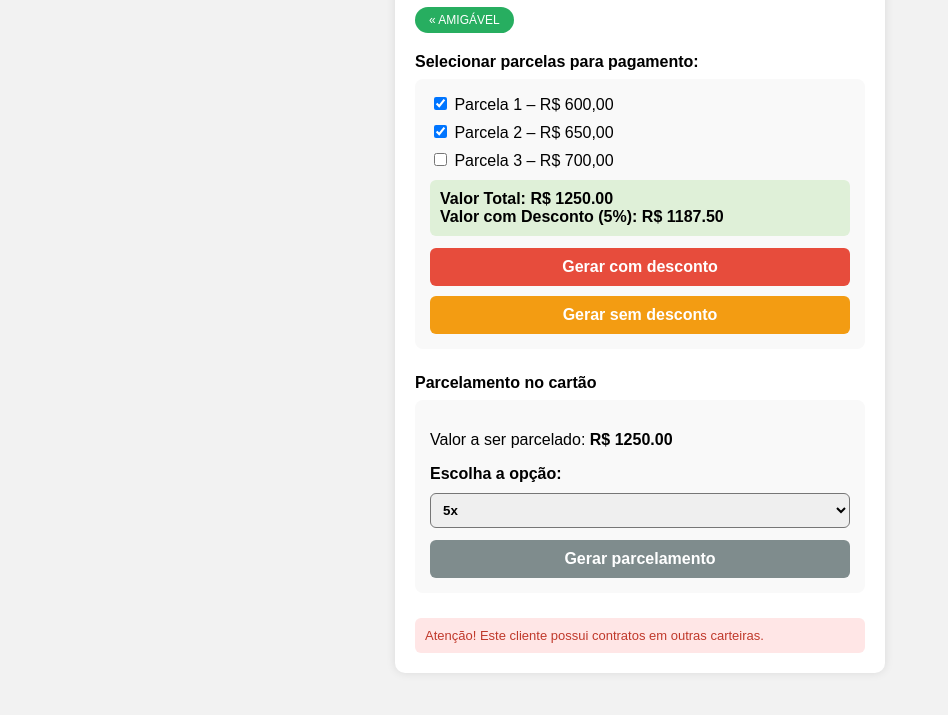
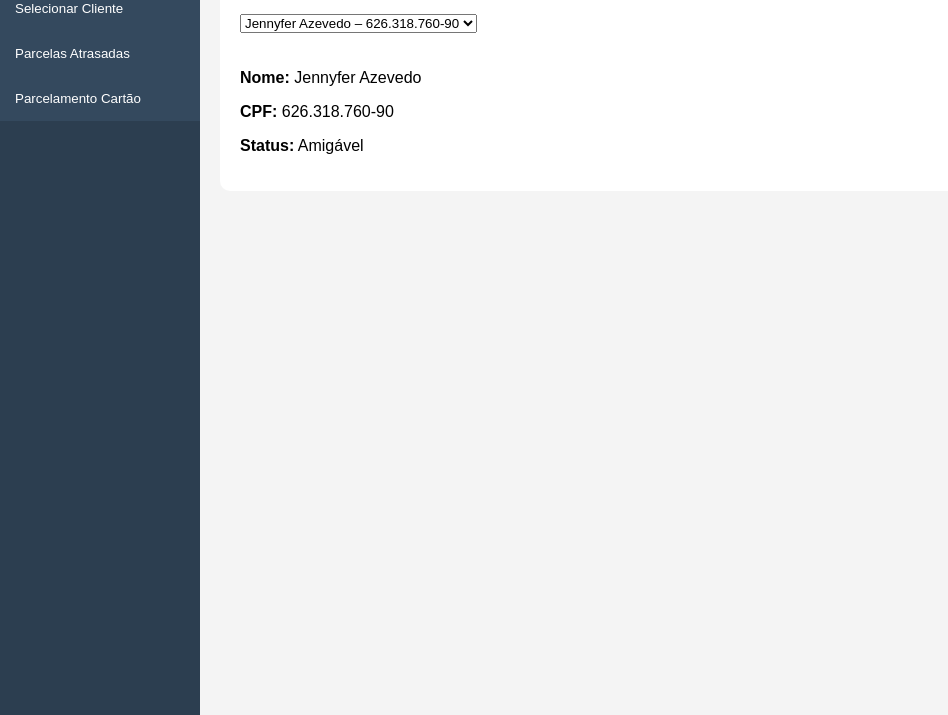
Before and after one commit to henri524/tela-unica-gvc, a plain HTML site: page index.html in a window 1280 px wide. Shown: the part 85-800 px from the top of the page, without its empty margins (0-948 px from the left). Drawn offline with Linux system fonts and the light colour scheme.

Commit message:
Update index.html

```diff
--- a/index.html
+++ b/index.html
@@ -1,91 +1,72 @@
 <!DOCTYPE html>
 <html lang="pt-BR">
 <head>
-  <meta charset="UTF-8" />
-  <meta name="viewport" content="width=device-width, initial-scale=1.0"/>
-  <title>Tela Única GVC – Interativo</title>
+  <meta charset="UTF-8">
+  <meta name="viewport" content="width=device-width, initial-scale=1.0">
+  <title>Tela Única GVC – Beta</title>
   <style>
     body {
+      margin: 0;
       font-family: Arial, sans-serif;
-      background-color: #f2f2f2;
-      margin: 0;
+      background-color: #f4f4f4;
+    }
+
+    .menu {
+      width: 200px;
+      background-color: #2c3e50;
+      color: white;
+      height: 100vh;
+      position: fixed;
+      padding-top: 20px;
+    }
+
+    .menu h2 {
+      text-align: center;
+      font-size: 18px;
+    }
+
+    .menu button {
+      width: 100%;
+      padding: 15px;
+      background-color: #34495e;
+      border: none;
+      color: white;
+      text-align: left;
+      cursor: pointer;
+    }
+
+    .menu button:hover {
+      background-color: #1abc9c;
+    }
+
+    .conteudo {
+      margin-left: 200px;
       padding: 20px;
     }
 
-    .container {
-      background-color: #fff;
-      border-radius: 10px;
-      padding: 20px;
-      max-width: 450px;
-      margin: auto;
-      box-shadow: 0 0 10px rgba(0,0,0,0.1);
-    }
-
-    .header {
-      font-size: 22px;
-      font-weight: bold;
-    }
-
-    .subheader {
-      font-size: 14px;
-      color: #666;
-      margin-bottom: 10px;
-    }
-
-    .status {
-      background-color: #27ae60;
-      color: white;
-      padding: 6px 14px;
-      border-radius: 20px;
-      font-size: 12px;
-      display: inline-block;
+    .cliente-select {
       margin-bottom: 20px;
     }
 
-    .section {
-      margin-bottom: 25px;
-    }
-
-    .section-title {
-      font-weight: bold;
-      margin-bottom: 8px;
-    }
-
     .card {
-      background-color: #f9f9f9;
-      padding: 15px;
-      border-radius: 8px;
-    }
-
-    .buttons {
-      display: flex;
-      flex-direction: column;
-      gap: 10px;
-      margin-top: 12px;
+      background-color: white;
+      padding: 20px;
+      border-radius: 10px;
+      margin-bottom: 20px;
     }
 
     .btn {
-      padding: 10px;
-      text-align: center;
-      border-radius: 6px;
-      font-weight: bold;
+      background-color: #27ae60;
       color: white;
+      border: none;
+      padding: 10px 15px;
+      margin-top: 10px;
       cursor: pointer;
+      border-radius: 5px;
     }
 
-    .btn-red { background-color: #e74c3c; }
-    .btn-orange { background-color: #f39c12; }
-    .btn-green { background-color: #27ae60; }
-    .btn-gray { background-color: #7f8c8d; }
-
-    select {
-      width: 100%;
-      padding: 8px;
-      border-radius: 6px;
-      margin-top: 10px;
-      font-weight: bold;
-    }
-
+    .btn-red { background-color: #c0392b; }
+    .btn-blue { background-color: #2980b9; }
     .checkbox-list label {
       display: block;
       margin-bottom: 8px;
@@ -93,109 +74,174 @@
 
     .total-box {
       margin-top: 10px;
-      background: #dff0d8;
+      background: #ecf0f1;
       padding: 10px;
       border-radius: 6px;
       font-weight: bold;
     }
 
-    .alert {
-      background-color: #ffe6e6;
-      color: #c0392b;
-      padding: 10px;
-      border-radius: 6px;
-      font-size: 13px;
-      margin-top: 15px;
+    @media (max-width: 600px) {
+      .menu {
+        position: static;
+        width: 100%;
+        height: auto;
+      }
+      .conteudo {
+        margin-left: 0;
+      }
     }
   </style>
+</head>
+<body>
 
-  <script>
-    const parcelas = [
-      { id: 1, descricao: 'Parcela 1 - Venc. 10/06', valor: 600.00 },
-      { id: 2, descricao: 'Parcela 2 - Venc. 10/07', valor: 650.00 },
-      { id: 3, descricao: 'Parcela 3 - Venc. 10/08', valor: 700.00 }
-    ];
-
-    function atualizarTotal() {
-      const checkboxes = document.querySelectorAll('.parcela-checkbox');
-      let total = 0;
-
-      checkboxes.forEach((cb, index) => {
-        if (cb.checked) {
-          total += parcelas[index].valor;
-        }
-      });
-
-      document.getElementById("valorTotal").innerText = "R$ " + total.toFixed(2);
-
-      const comDesconto = total * 0.95;
-      document.getElementById("valorDesconto").innerText = "R$ " + comDesconto.toFixed(2);
-      document.getElementById("valorCartao").innerText = "R$ " + total.toFixed(2);
-    }
-
-    function gerarBoletoComDesconto() {
-      const texto = document.getElementById("valorDesconto").innerText;
-      alert("Boleto com 5% de desconto gerado: " + texto);
-    }
-
-    function gerarBoletoSemDesconto() {
-      const texto = document.getElementById("valorTotal").innerText;
-      alert("Boleto gerado sem desconto: " + texto);
-    }
-
-    function gerarParcelamento() {
-      const texto = document.getElementById("valorCartao").innerText;
-      const parcelas = document.getElementById("opcaoParcelas").value;
-      const valor = parseFloat(texto.replace("R$", "").replace(",", "."));
-      const valorParcela = (valor / parcelas).toFixed(2);
-      alert(`Parcelado em ${parcelas}x de R$ ${valorParcela}`);
-    }
-  </script>
-</head>
-<body onload="atualizarTotal()">
-  <div class="container">
-    <div class="header">Jennyfer Azevedo</div>
-    <div class="subheader">626.318.760-90</div>
-    <div class="status">« AMIGÁVEL</div>
-
-    <div class="section">
-      <div class="section-title">Selecionar parcelas para pagamento:</div>
-      <div class="card checkbox-list">
-        <label><input type="checkbox" class="parcela-checkbox" checked onchange="atualizarTotal()"> Parcela 1 – R$ 600,00</label>
-        <label><input type="checkbox" class="parcela-checkbox" checked onchange="atualizarTotal()"> Parcela 2 – R$ 650,00</label>
-        <label><input type="checkbox" class="parcela-checkbox" onchange="atualizarTotal()"> Parcela 3 – R$ 700,00</label>
-
-        <div class="total-box">
-          Valor Total: <span id="valorTotal">R$ 0,00</span><br/>
-          Valor com Desconto (5%): <span id="valorDesconto">R$ 0,00</span>
+<div class="menu">
+  <h2>Menu</h2>
+  <button onclick="mostrarTela('cliente')">Selecionar Cliente</button>
+  <button onclick="mostrarTela('parcelas')">Parcelas Atrasadas</button>
+  <button onclick="mostrarTela('cartao')">Parcelamento Cartão</button>
 </div>
 
-        <div class="buttons">
-          <div class="btn btn-red" onclick="gerarBoletoComDesconto()">Gerar com desconto</div>
-          <div class="btn btn-orange" onclick="gerarBoletoSemDesconto()">Gerar sem desconto</div>
-        </div>
+<div class="conteudo">
+  <div id="cliente" class="card">
+    <h3>Selecionar Cliente</h3>
+    <select id="clienteSelect" class="cliente-select" onchange="trocarCliente()">
+      <option value="0">Jennyfer Azevedo – 626.318.760-90</option>
+      <option value="1">Carlos Mendes – 408.289.110-22</option>
+      <option value="2">Ana Vitória – 129.004.800-45</option>
+    </select>
+    <div id="dadosCliente">
+      <p><strong>Nome:</strong> Jennyfer Azevedo</p>
+      <p><strong>CPF:</strong> 626.318.760-90</p>
+      <p><strong>Status:</strong> Amigável</p>
     </div>
   </div>
 
-    <div class="section">
-      <div class="section-title">Parcelamento no cartão</div>
-      <div class="card">
-        <p>Valor a ser parcelado: <strong><span id="valorCartao">R$ 0,00</span></strong></p>
-        <label for="opcaoParcelas"><strong>Escolha a opção:</strong></label>
-        <select id="opcaoParcelas">
+  <div id="parcelas" class="card" style="display:none;">
+    <h3>Parcelas em Aberto</h3>
+    <div class="checkbox-list" id="listaParcelas"></div>
+    <div class="total-box">
+      Total: <span id="totalParcelas">R$ 0,00</span><br>
+      Com desconto (5%): <span id="descontoParcelas">R$ 0,00</span>
+    </div>
+    <button class="btn" onclick="gerarBoleto()">Gerar Boleto</button>
+    <button class="btn btn-red" onclick="enviarFinanceiro()">Enviar para Financeiro</button>
+  </div>
+
+  <div id="cartao" class="card" style="display:none;">
+    <h3>Parcelamento no Cartão</h3>
+    <p>Valor total: <span id="valorCartao">R$ 0,00</span></p>
+    <label>Escolha a quantidade de parcelas:</label>
+    <select id="parcelasCartao">
       <option value="5">5x</option>
       <option value="10">10x</option>
       <option value="20">20x</option>
-        </select>
-        <div class="buttons">
-          <div class="btn btn-gray" onclick="gerarParcelamento()">Gerar parcelamento</div>
-        </div>
+    </select><br>
+    <button class="btn btn-blue" onclick="parcelarCartao()">Gerar Parcelamento</button>
   </div>
 </div>
 
-    <div class="alert">
-      Atenção! Este cliente possui contratos em outras carteiras.
-    </div>
-  </div>
+<script>
+const clientes = [
+  {
+    nome: "Jennyfer Azevedo",
+    cpf: "626.318.760-90",
+    status: "Amigável",
+    parcelas: [
+      { descricao: "Parcela 1 – Venc. 10/06", valor: 600 },
+      { descricao: "Parcela 2 – Venc. 10/07", valor: 650 },
+      { descricao: "Parcela 3 – Venc. 10/08", valor: 700 }
+    ]
+  },
+  {
+    nome: "Carlos Mendes",
+    cpf: "408.289.110-22",
+    status: "Acordo Quebrado",
+    parcelas: [
+      { descricao: "Parcela 1 – Venc. 05/05", valor: 800 },
+      { descricao: "Parcela 2 – Venc. 05/06", valor: 820 }
+    ]
+  },
+  {
+    nome: "Ana Vitória",
+    cpf: "129.004.800-45",
+    status: "Pré-Jurídico",
+    parcelas: [
+      { descricao: "Parcela 1 – Venc. 01/04", valor: 1200 },
+      { descricao: "Parcela 2 – Venc. 01/05", valor: 1300 },
+      { descricao: "Parcela 3 – Venc. 01/06", valor: 1250 }
+    ]
+  }
+];
+
+let clienteAtual = 0;
+
+function mostrarTela(tela) {
+  document.getElementById('cliente').style.display = 'none';
+  document.getElementById('parcelas').style.display = 'none';
+  document.getElementById('cartao').style.display = 'none';
+  document.getElementById(tela).style.display = 'block';
+  if (tela === 'parcelas') atualizarParcelas();
+}
+
+function trocarCliente() {
+  clienteAtual = document.getElementById('clienteSelect').value;
+  const cliente = clientes[clienteAtual];
+  document.getElementById('dadosCliente').innerHTML = `
+    <p><strong>Nome:</strong> ${cliente.nome}</p>
+    <p><strong>CPF:</strong> ${cliente.cpf}</p>
+    <p><strong>Status:</strong> ${cliente.status}</p>
+  `;
+  atualizarParcelas();
+}function atualizarParcelas() {
+  const lista = document.getElementById("listaParcelas");
+  lista.innerHTML = "";
+  const parcelas = clientes[clienteAtual].parcelas;
+  parcelas.forEach((parcela, index) => {
+    const checkbox = document.createElement("input");
+    checkbox.type = "checkbox";
+    checkbox.checked = true;
+    checkbox.className = "parcelaCheckbox";
+    checkbox.dataset.valor = parcela.valor;
+    checkbox.onchange = atualizarTotais;
+
+    const label = document.createElement("label");
+    label.appendChild(checkbox);
+    label.appendChild(document.createTextNode(` ${parcela.descricao} – R$ ${parcela.valor.toFixed(2)}`));
+    lista.appendChild(label);
+  });
+  atualizarTotais();
+}
+
+function atualizarTotais() {
+  const checkboxes = document.querySelectorAll(".parcelaCheckbox");
+  let total = 0;
+  checkboxes.forEach(cb => {
+    if (cb.checked) {
+      total += parseFloat(cb.dataset.valor);
+    }
+  });
+  document.getElementById("totalParcelas").innerText = `R$ ${total.toFixed(2)}`;
+  document.getElementById("descontoParcelas").innerText = `R$ ${(total * 0.95).toFixed(2)}`;
+  document.getElementById("valorCartao").innerText = `R$ ${total.toFixed(2)}`;
+}
+
+function gerarBoleto() {
+  const valor = document.getElementById("descontoParcelas").innerText;
+  alert("Boleto gerado com 5% de desconto no valor de " + valor);
+}
+
+function enviarFinanceiro() {
+  const valor = document.getElementById("totalParcelas").innerText;
+  alert("Solicitação enviada ao financeiro no valor de " + valor);
+}
+
+function parcelarCartao() {
+  const valorTexto = document.getElementById("valorCartao").innerText.replace("R$", "").trim();
+  const parcelas = document.getElementById("parcelasCartao").value;
+  const total = parseFloat(valorTexto);
+  const valorParcela = total / parcelas;
+  alert(`Parcelado em ${parcelas}x de R$ ${valorParcela.toFixed(2)}`);
+}
+</script>
 </body>
 </html>
```
Lines whose indentation alone changed are shown as unchanged.
